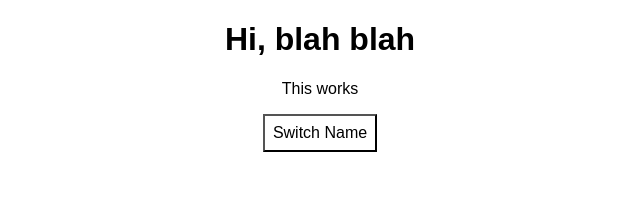
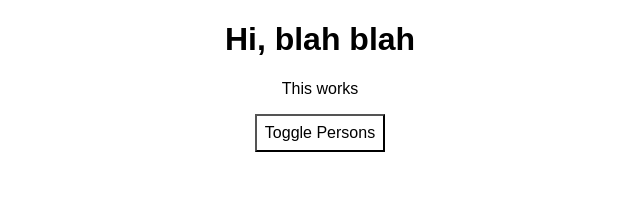
Before and after one commit to amiclot/practicereactapp, a React (Create React App) app: page / in a window 1280 px wide. Shown: the top 202 px of the page, without its empty margins (320-960 px from the left). Built offline with nearby package versions, Linux system fonts and the light colour scheme.

Commit message:
render through JSX, better

```diff
--- a/src/App.js
+++ b/src/App.js
@@ -55,15 +55,10 @@
       cursor: 'pointer'
     };
 
-    return (
-      <div className="App">
-        <h1>Hi, blah blah</h1>
-        <p>This works</p>
-        <button
-        style={style}
-        onClick={this.togglePersonsHandler}>Switch Name</button>
+    let persons = null;
 
-        {this.state.showPersons === true ?
+    if(this.state.showPersons){
+      persons = (
           <div>
             <Person
               name={this.state.persons[0].name}
@@ -78,8 +73,21 @@
             <Person
               name={this.state.persons[2].name}
               age={this.state.persons[2].age}/>
-          </div> : null
-      }
+          </div>
+        );
+    }
+
+    return (
+      <div className="App">
+        <h1>Hi, blah blah</h1>
+        <p>This works</p>
+        <button
+        style={style}
+        onClick={this.togglePersonsHandler}>Toggle Persons</button>
+        {persons}
+
+
+
 
       </div>
     );
```
